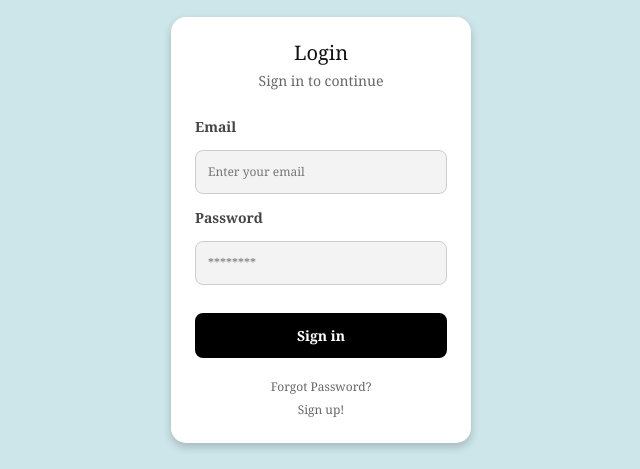
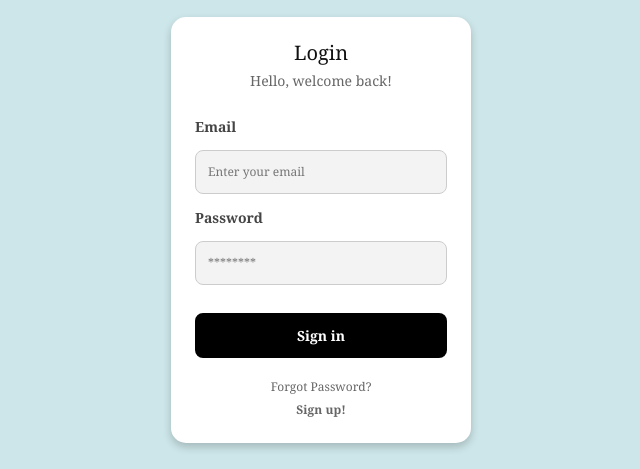
Before and after one commit to AdvaLevine/StyleSync, a React (Create React App) app in the folder frontend/: page / in a window 1280 px wide. Shown: the part 272-741 px from the top of the page, without its empty margins (319-959 px from the left). Built offline with nearby package versions, Linux system fonts and the light colour scheme; what amazon-cognito-identity-js would draw is missing.

Commit message:
login fixes

```diff
--- a/frontend/src/assets/styles/login.css
+++ b/frontend/src/assets/styles/login.css
@@ -133,6 +133,11 @@
     text-align: center;
   }
 
+  .links a.link-signup{
+    color: #666;
+    font-weight: bold;
+  }
+
   .links a:hover {
     text-decoration: underline;
   }
--- a/frontend/src/pages/Login.jsx
+++ b/frontend/src/pages/Login.jsx
@@ -60,7 +60,7 @@ const Login = () => {
       <div className="login-box">
         {/* Login Title */}
         <h2>Login</h2>
-        <p className="login-subtitle">Sign in to continue</p>
+        <p className="login-subtitle">Hello, welcome back!</p>
 
         {/* Login Form */}
         <form onSubmit={handleLogin}>
@@ -85,7 +85,7 @@ const Login = () => {
         {/* Forgot Password & Signup Links */}
         <div className="links">
           <a href="https://www.google.com/">Forgot Password?</a>
-          <Link to="/signup">Sign up!</Link>
+          <Link to="/signup" className="link-signup">Sign up!</Link>
         </div>
 
       </div>
```
